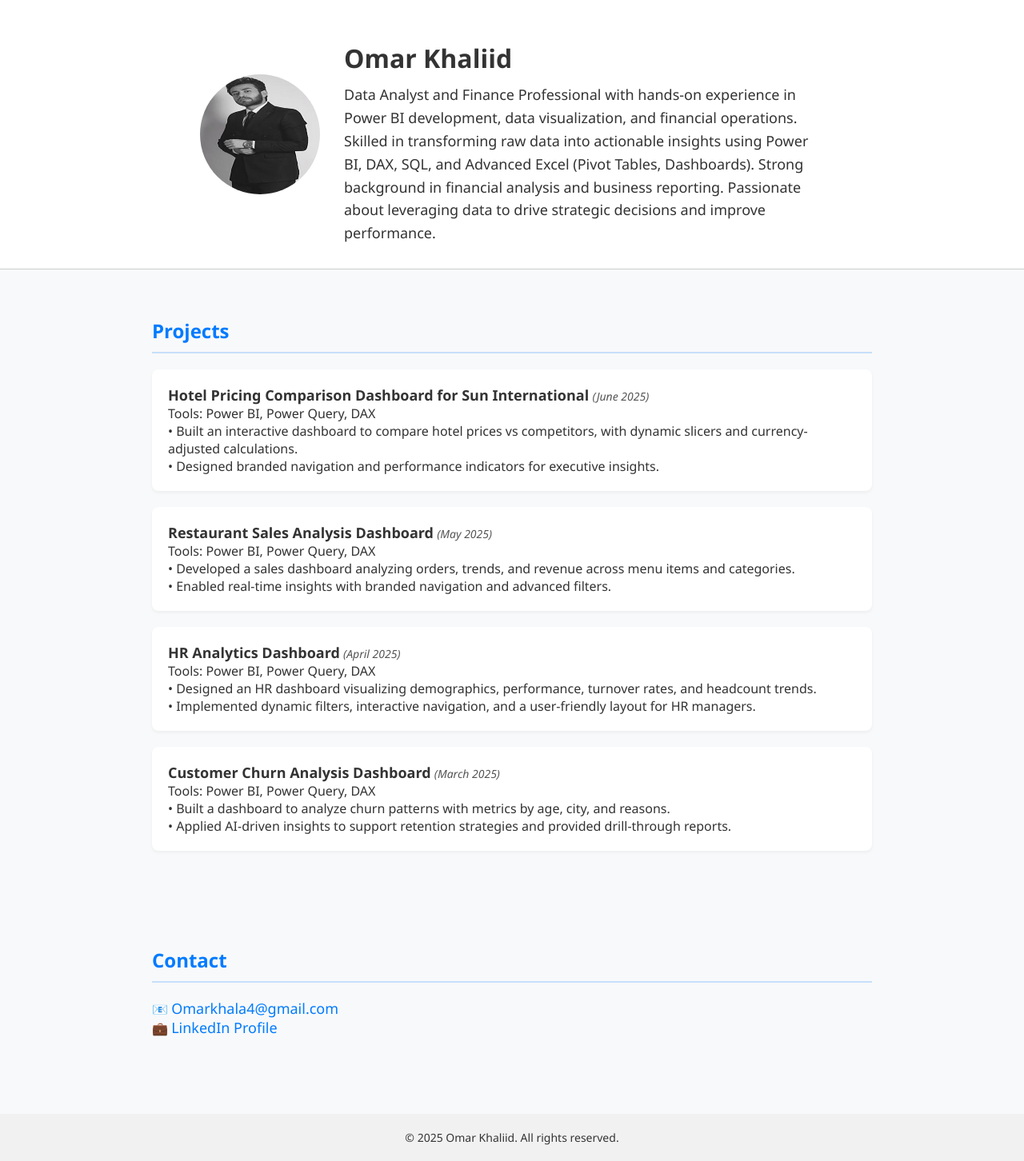
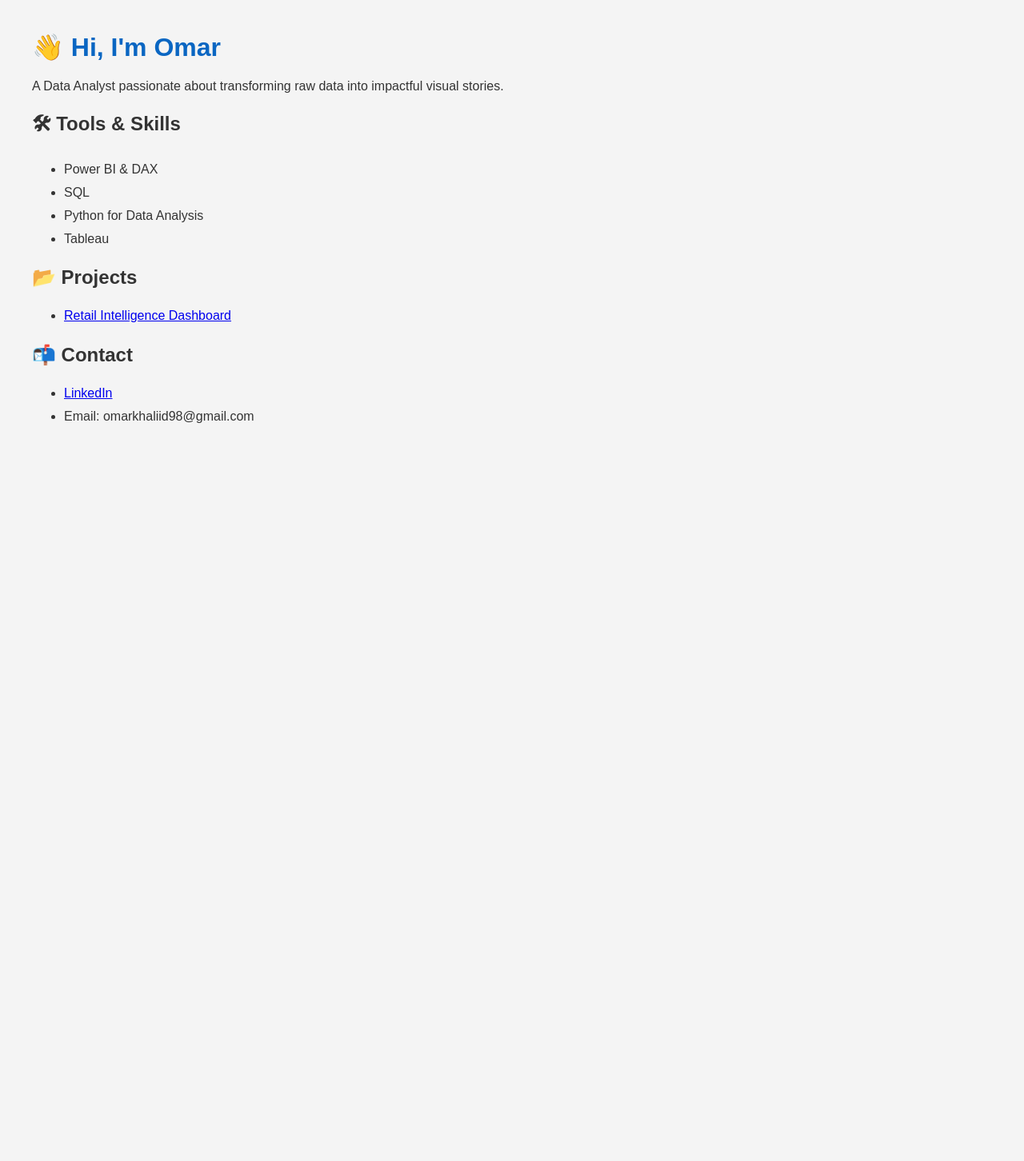
Before and after one commit to Omarkhaliid98/omarkhaliid98.github.io, a plain HTML site: page index.html in a window 1280 px wide. Shown: the whole page at 80% size. After the commit the page ends 800 px from the top, so only its background shows below. Drawn offline with Linux system fonts and the light colour scheme.

Commit message:
Update index.html

```diff
--- a/index.html
+++ b/index.html
@@ -1,79 +1,44 @@
-
 <!DOCTYPE html>
 <html lang="en">
 <head>
-    <meta charset="UTF-8">
-    <title>Omar Khaliid - Data Analyst Portfolio</title>
-    <meta name="viewport" content="width=device-width, initial-scale=1">
-    <style>
-        body { font-family: 'Segoe UI', Tahoma, Geneva, Verdana, sans-serif; margin: 0; background-color: #f8f9fa; color: #333; }
-        header { background-color: #fff; padding: 30px; display: flex; align-items: center; justify-content: center; border-bottom: 1px solid #ccc; }
-        .profile-img { border-radius: 50%; width: 150px; height: 150px; margin-right: 30px; object-fit: cover; }
-        .intro { max-width: 600px; }
-        .intro h1 { font-size: 32px; margin-bottom: 10px; }
-        .intro p { font-size: 18px; margin: 0; line-height: 1.6; }
-
-        section { padding: 40px 20px; max-width: 900px; margin: auto; }
-        h2 { color: #007BFF; border-bottom: 2px solid #007BFF33; padding-bottom: 10px; }
-
-        .project { background-color: #fff; padding: 20px; margin: 20px 0; border-radius: 8px; box-shadow: 0 2px 4px rgba(0,0,0,0.05); }
-        .project strong { font-size: 18px; }
-        .project em { font-size: 14px; color: #555; }
-
-        .contact a { text-decoration: none; color: #007BFF; margin-right: 15px; font-size: 18px; }
-
-        footer { text-align: center; padding: 20px; background-color: #f1f1f1; margin-top: 40px; font-size: 14px; }
-    </style>
+  <meta charset="UTF-8">
+  <title>Omar Khaliid | Data Analyst</title>
+  <style>
+    body {
+      font-family: Arial, sans-serif;
+      margin: 40px;
+      background: #f4f4f4;
+      color: #333;
+    }
+    h1 {
+      color: #0a66c2;
+    }
+    ul {
+      line-height: 1.8;
+    }
+  </style>
 </head>
 <body>
+  <h1>👋 Hi, I'm Omar</h1>
+  <p>A Data Analyst passionate about transforming raw data into impactful visual stories.</p>
 
-<header>
-    <img src="profile.jpg" alt="Omar Khaliid" class="profile-img">
-    <div class="intro">
-        <h1>Omar Khaliid</h1>
-        <p>Data Analyst and Finance Professional with hands-on experience in Power BI development, data visualization, and financial operations. Skilled in transforming raw data into actionable insights using Power BI, DAX, SQL, and Advanced Excel (Pivot Tables, Dashboards). Strong background in financial analysis and business reporting. Passionate about leveraging data to drive strategic decisions and improve performance.</p>
-    </div>
-</header>
+  <h2>🛠 Tools & Skills</h2>
+  <ul>
+    <li>Power BI & DAX</li>
+    <li>SQL</li>
+    <li>Python for Data Analysis</li>
+    <li>Tableau</li>
+  </ul>
 
-<section>
-    <h2>Projects</h2>
-    <div class="project">
-        <strong>Hotel Pricing Comparison Dashboard for Sun International</strong> <em>(June 2025)</em><br>
-        Tools: Power BI, Power Query, DAX<br>
-        • Built an interactive dashboard to compare hotel prices vs competitors, with dynamic slicers and currency-adjusted calculations.<br>
-        • Designed branded navigation and performance indicators for executive insights.
-    </div>
-    <div class="project">
-        <strong>Restaurant Sales Analysis Dashboard</strong> <em>(May 2025)</em><br>
-        Tools: Power BI, Power Query, DAX<br>
-        • Developed a sales dashboard analyzing orders, trends, and revenue across menu items and categories.<br>
-        • Enabled real-time insights with branded navigation and advanced filters.
-    </div>
-    <div class="project">
-        <strong>HR Analytics Dashboard</strong> <em>(April 2025)</em><br>
-        Tools: Power BI, Power Query, DAX<br>
-        • Designed an HR dashboard visualizing demographics, performance, turnover rates, and headcount trends.<br>
-        • Implemented dynamic filters, interactive navigation, and a user-friendly layout for HR managers.
-    </div>
-    <div class="project">
-        <strong>Customer Churn Analysis Dashboard</strong> <em>(March 2025)</em><br>
-        Tools: Power BI, Power Query, DAX<br>
-        • Built a dashboard to analyze churn patterns with metrics by age, city, and reasons.<br>
-        • Applied AI-driven insights to support retention strategies and provided drill-through reports.
-    </div>
-</section>
+  <h2>📂 Projects</h2>
+  <ul>
+    <li><a href="https://github.com/Omarkhaliid98/Retail-Intelligence-Dashboard" target="_blank">Retail Intelligence Dashboard</a></li>
+  </ul>
 
-<section>
-    <h2>Contact</h2>
-    <p class="contact">
-        📧 <a href="mailto:Omarkhala4@gmail.com">Omarkhala4@gmail.com</a><br>
-        💼 <a href="https://www.linkedin.com/in/omarkhaliid/" target="_blank">LinkedIn Profile</a>
-    </p>
-</section>
-
-<footer>
-    &copy; 2025 Omar Khaliid. All rights reserved.
-</footer>
-
+  <h2>📬 Contact</h2>
+  <ul>
+    <li><a href="https://www.linkedin.com/in/omarkhaliid/" target="_blank">LinkedIn</a></li>
+    <li>Email: omarkhaliid98@gmail.com</li>
+  </ul>
 </body>
 </html>
```
